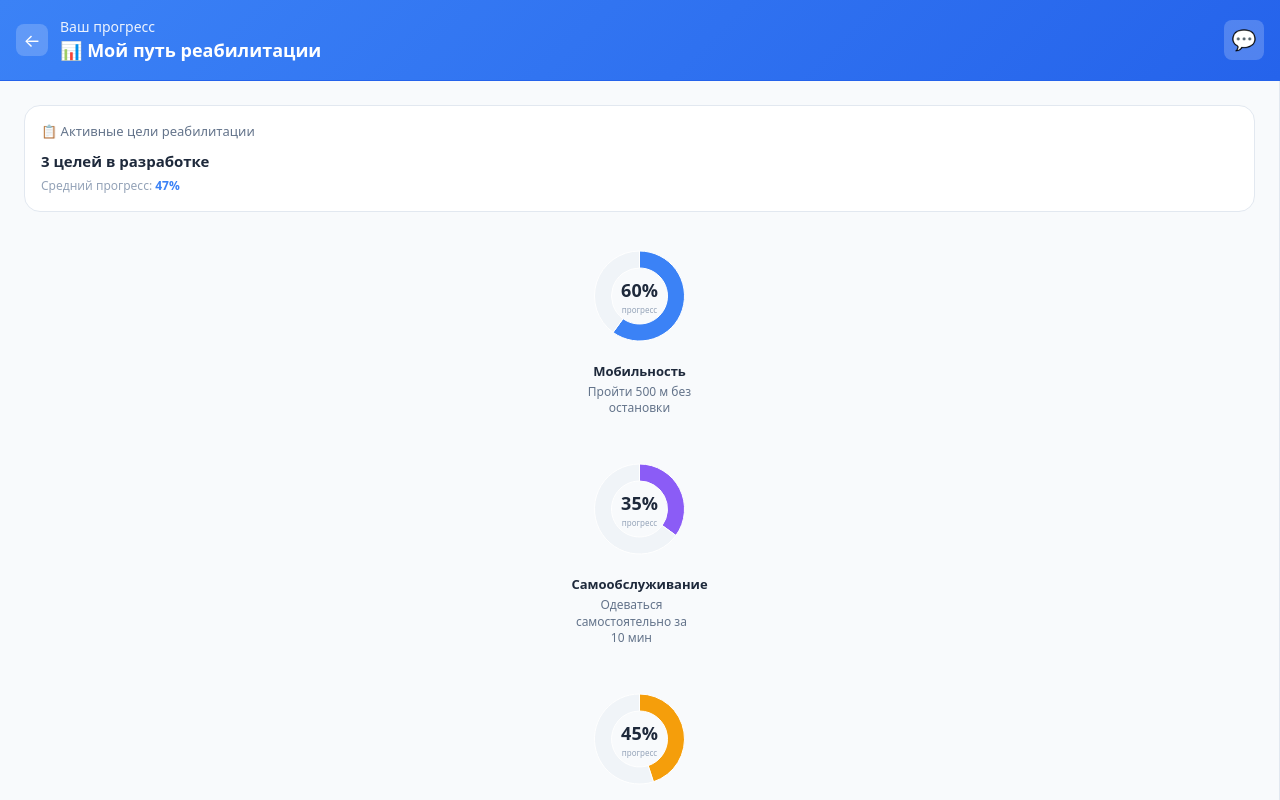
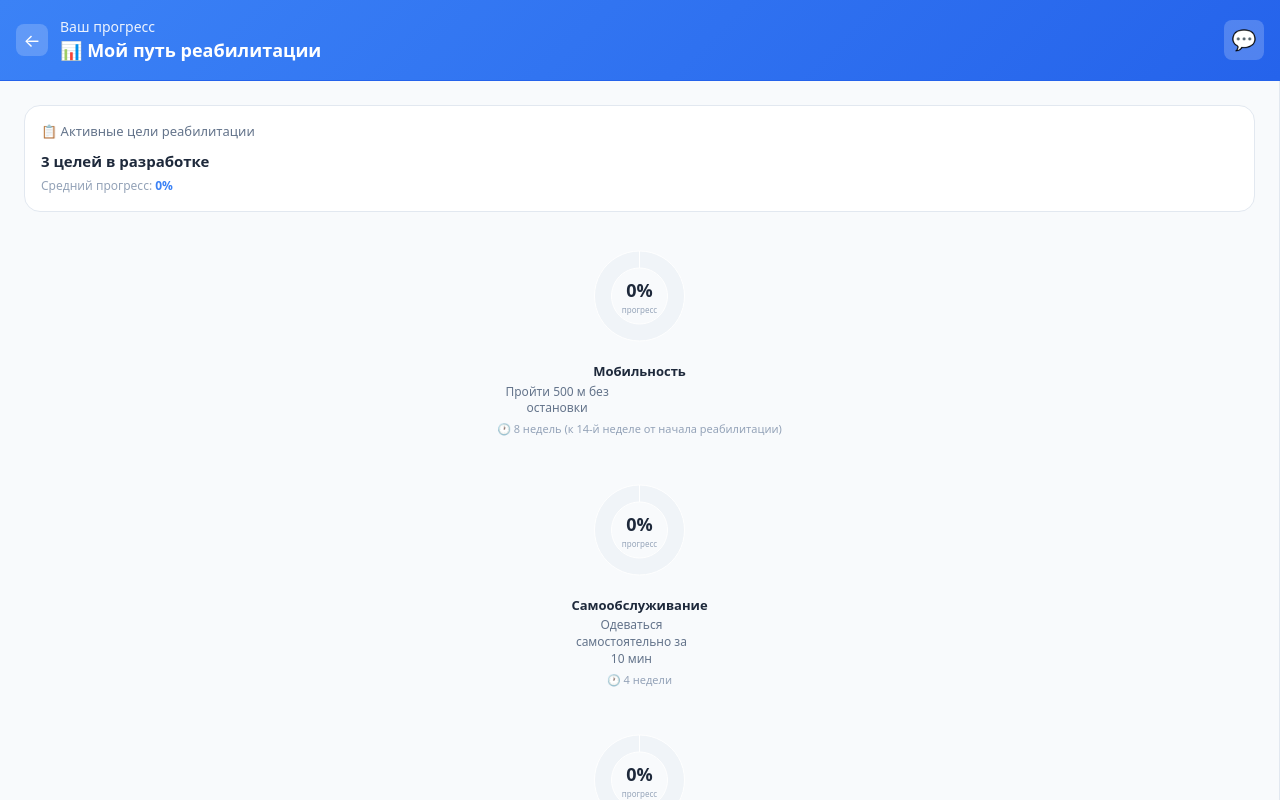
Before and after one commit to mezger75/ability-rehab-platform, a Next.js app: page /patient-results in a window 1280 px wide. Shown: the top 800 px of the page. Built offline with nearby package versions, Linux system fonts and the light colour scheme.

Commit message:
fix: added mdublock fixes: 0 progress and timebound to patients-results page

```diff
--- a/app/patient-results/page.tsx
+++ b/app/patient-results/page.tsx
@@ -30,7 +30,7 @@ const PATIENT_GOALS: Goal[] = [
     id: 1,
     domain: "Мобильность",
     color: "#3b82f6",
-    progress: 60,
+    progress: 0,
     text: "Пройти 500 м без остановки",
     description: "Восстановление двигательной активности и выносливости",
     specific: "Самостоятельная ходьба без вспомогательных средств",
@@ -43,7 +43,7 @@ const PATIENT_GOALS: Goal[] = [
     id: 2,
     domain: "Самообслуживание",
     color: "#8b5cf6",
-    progress: 35,
+    progress: 0,
     text: "Одеваться самостоятельно за 10 мин",
     description: "Восстановление навыков самообслуживания и независимости",
     specific: "Полное одевание без посторонней помощи",
@@ -56,7 +56,7 @@ const PATIENT_GOALS: Goal[] = [
     id: 3,
     domain: "Познание и коммуникация",
     color: "#f59e0b",
-    progress: 45,
+    progress: 0,
     text: "Концентрация внимания ≥20 мин",
     description: "Улучшение когнитивных функций для возврата к работе",
     specific: "Выполнение когнитивных упражнений без перерыва",
@@ -291,6 +291,11 @@ export default function PatientResults() {
           >
             {goal.text}
           </div>
+          {goal.timeBound && (
+            <div style={{ fontSize: 11, color: "#94a3b8", marginTop: 4 }}>
+              🕐 {goal.timeBound}
+            </div>
+          )}
         </div>
       </div>
     );
```
